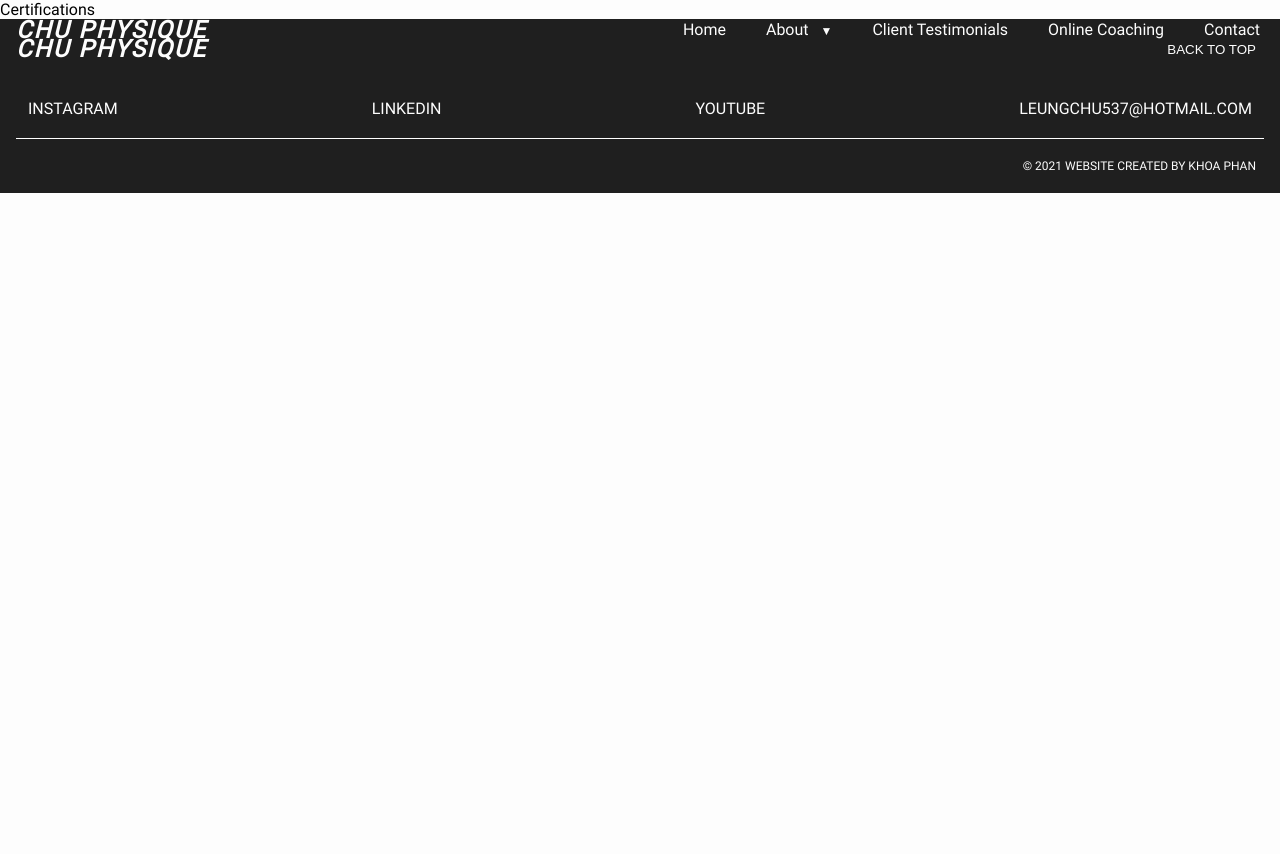
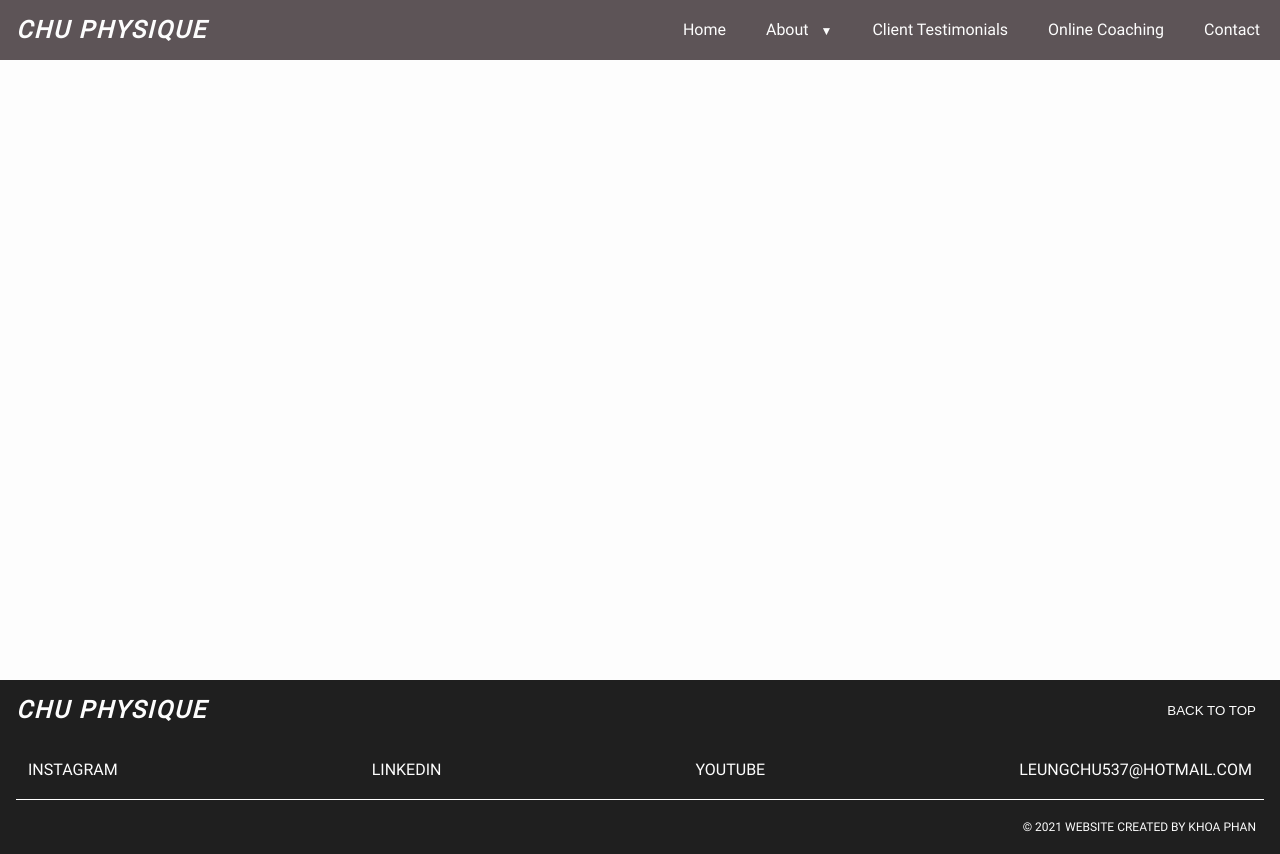
Before and after one commit to thekp/chu-physique, a Next.js app: page /about/certifications in a window 1280 px wide. Before the commit the page ends 800 px from the top, so only its background shows below. Built offline with nearby package versions, Linux system fonts and the light colour scheme.

Commit message:
Get router prop to determine what page we are on

```diff
--- a/src/components/Header/Navigation/index.tsx
+++ b/src/components/Header/Navigation/index.tsx
@@ -9,7 +9,7 @@ import navItems from "#constants/navItems";
 
 type NavProps = {};
 
-const Navigation: React.FC<NavProps> = () => {
+const Navigation: React.FC<NavProps> = ({}) => {
   const isMobile = useMediaQuery(`(max-width: 840px)`);
 
   if (isMobile === null) {
--- a/src/components/Header/index.tsx
+++ b/src/components/Header/index.tsx
@@ -14,15 +14,17 @@ const HeaderWrapper = styled.header`
   justify-content: space-between;
   width: 100%;
 
-  ${({ theme, isScrolling }) => css`
-    background: ${isScrolling ? theme.color.primary : "transparent"};
+  ${({ theme, isScrolling, isTransparent }) => css`
+    background: ${isScrolling || !isTransparent
+      ? theme.color.primary
+      : "transparent"};
     color: ${theme.color.secondary};
   `};
 `;
 
 type HeaderProps = {};
 
-const Header: React.FC<HeaderProps> = () => {
+const Header: React.FC<HeaderProps> = ({ isTransparent }) => {
   const [isScrolling, toggleScrolling] = useState(false);
 
   const handleScrolling = () => {
@@ -40,7 +42,7 @@ const Header: React.FC<HeaderProps> = () => {
   }, [handleScrolling]);
 
   return (
-    <HeaderWrapper isScrolling={isScrolling}>
+    <HeaderWrapper isTransparent={isTransparent} isScrolling={isScrolling}>
       <Brand />
       <Navigation />
     </HeaderWrapper>
--- a/src/pages/_app.tsx
+++ b/src/pages/_app.tsx
@@ -18,7 +18,9 @@ const theme = {
   size,
 };
 
-const MyApp = ({ Component, pageProps }) => {
+const MyApp = ({ Component, pageProps, router }) => {
+  const isTransparent = router.pathname === "/";
+
   return (
     <ThemeProvider theme={theme}>
       <Head>
@@ -26,7 +28,7 @@ const MyApp = ({ Component, pageProps }) => {
         <meta name="viewport" content="width=device-width, initial-scale=1.0" />
       </Head>
       <NavContextProvider>
-        <Header />
+        <Header isTransparent={isTransparent} />
         <Component {...pageProps} />
         <Footer />
       </NavContextProvider>
--- a/src/pages/about/certifications.tsx
+++ b/src/pages/about/certifications.tsx
@@ -1,7 +1,13 @@
 import Head from "next/head";
 
 const Home = () => {
-  return <div>Certifications </div>;
+  return (
+    <div
+      style={{ minHeight: "85vh", display: "flex", flexDirection: "column" }}
+    >
+      Certifications{" "}
+    </div>
+  );
 };
 
 export default Home;
--- a/src/styles/globals.css
+++ b/src/styles/globals.css
@@ -26,3 +26,13 @@ a {
   font-weight: 400;
   font-display: swap;
 }
+
+#__next {
+  min-height: 100vh;
+  display: flex;
+  flex-direction: column;
+
+  @media only screen and (max-width: 250px) {
+    flex-direction: row;
+  }
+}
```
Also changed, not shown: src/pages/index.tsx (+4 -6 lines).
